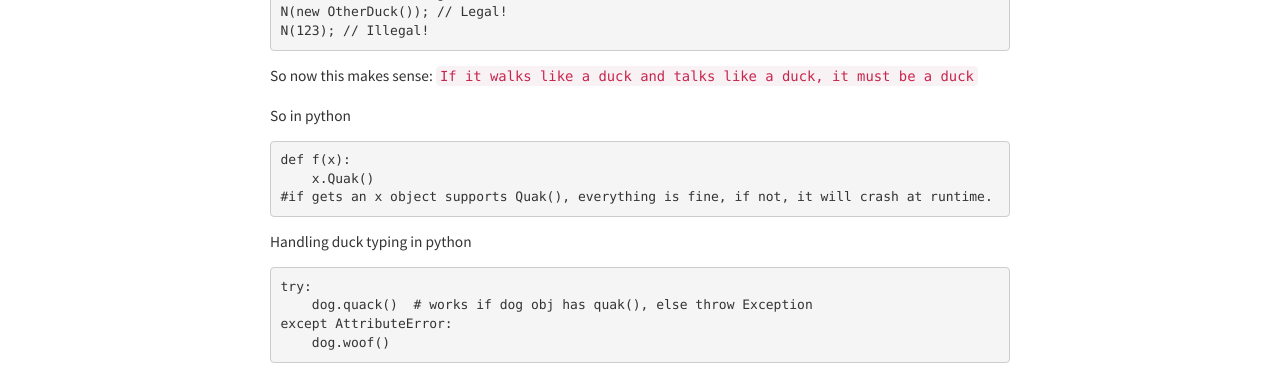
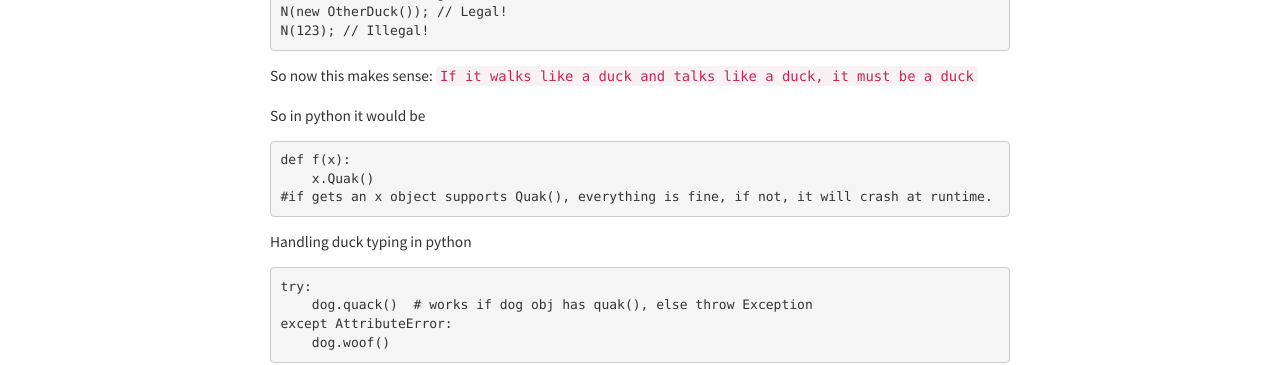
Before and after one commit to murarisumit/murarisumit.github.io, a Jekyll site: the page built from _posts/2015-07-21-understanding-duck-typing-in-python.md, in a window 1280 px wide. Shown: the part 1427-1792 px from the top of the page. Built offline with Jekyll 4.4.1, drawn with Linux system fonts in a browser that asks for light colours; nearby versions of some CDN libraries.

````diff
--- a/_posts/2015-07-21-understanding-duck-typing-in-python.md
+++ b/_posts/2015-07-21-understanding-duck-typing-in-python.md
@@ -64,7 +64,7 @@ N(123); // Illegal!
 
 So now this makes sense: `If it walks like a duck and talks like a duck, it must be a duck`
 
-So in python
+So in python it would be
 
 ```
 def f(x):
````
